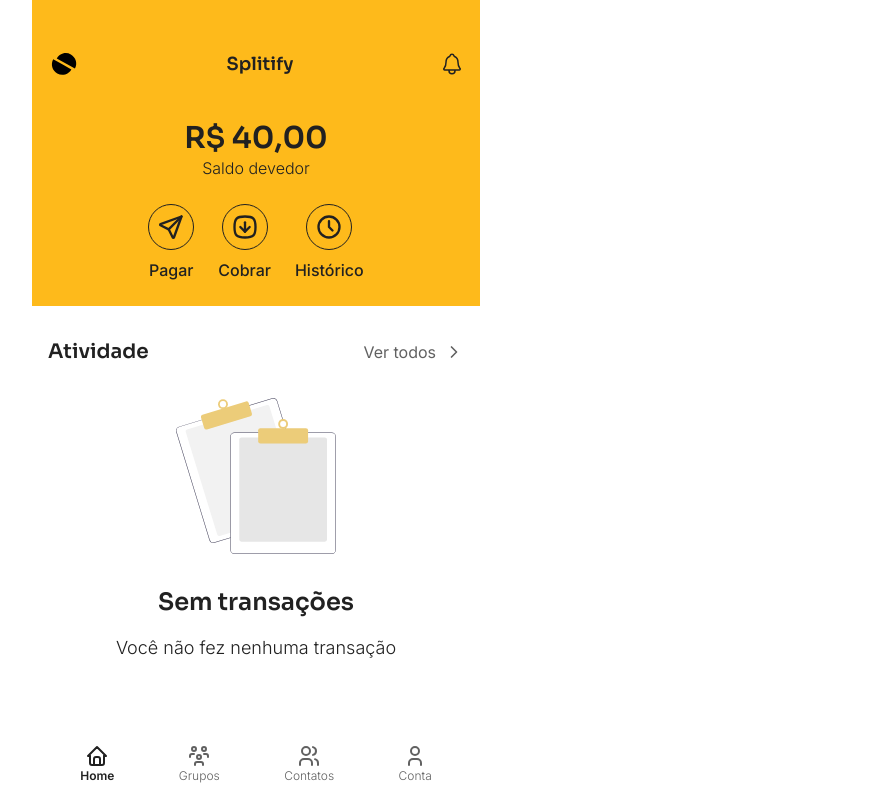
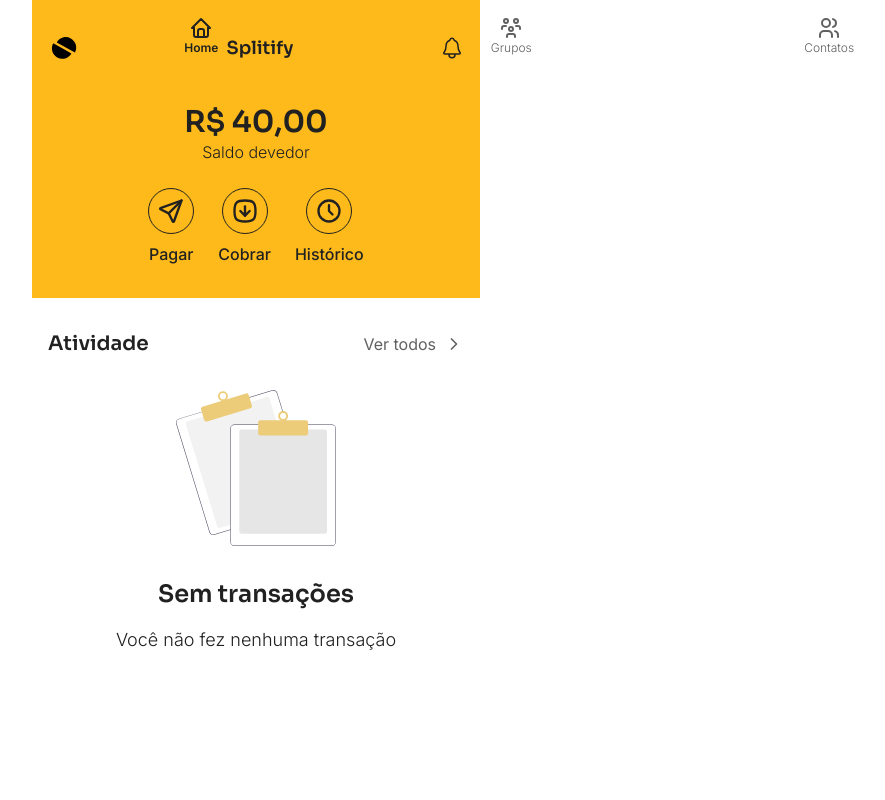
Before and after one commit to hicones/splitify, a Next.js app: page / in a window 1280 px wide. Shown: the whole page, without its empty margins (384-1269 px from the left). Built offline with nearby package versions, Linux system fonts and the light colour scheme.

Commit message:
feat: fixed footer

```diff
--- a/src/app/(app)/page.tsx
+++ b/src/app/(app)/page.tsx
@@ -10,7 +10,7 @@
 export default function Home() {
   return (
     <div className="flex flex-grow flex-col gap-4 w-full lg:max-w-md">
-      <header className="flex flex-col w-full bg-primary px-4 pt-12 pb-6 gap-6">
+      <header className="flex flex-col w-full bg-primary px-4 py-8 gap-6">
         <Header />
         <div className="flex flex-col items-center justify-center text-center mt-4">
           <h1 className="font-semibold">{formatIntCurrency(40)}</h1>
--- a/src/components/app/bottom-navigation.tsx
+++ b/src/components/app/bottom-navigation.tsx
@@ -14,7 +14,7 @@
   const pathname = usePathname();
 
   return (
-    <nav className="flex items-center justify-around w-full p-4 mt-auto">
+    <nav className="flex items-center justify-around w-full p-4 mt-auto fixed bott">
       {bottomNavigationLinks.map((link) => (
         <Link
           key={link.href}
```
